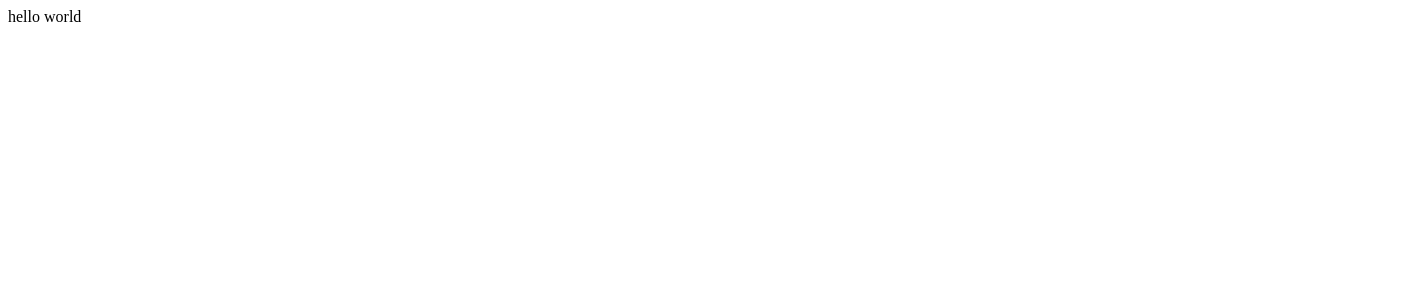
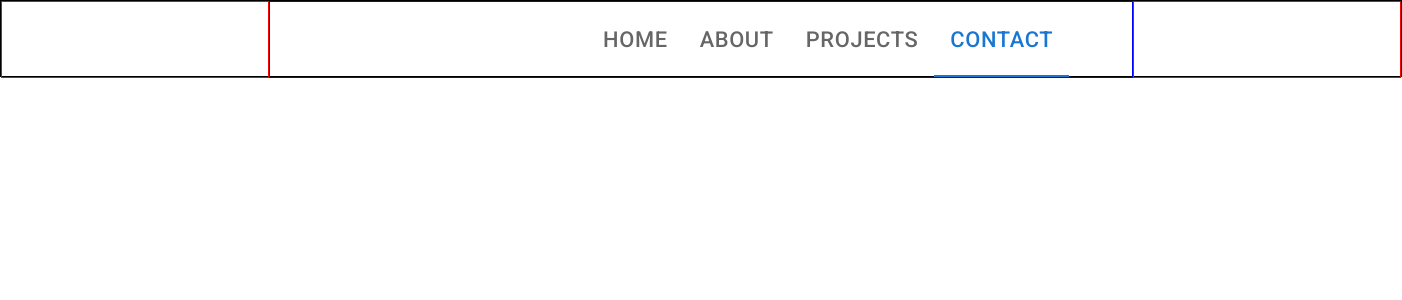
Before and after one commit to remyHo427/portfolio-prototype, a React app: page / in a window 1280 px wide. Shown: the top 300 px of the page, 1402 px wide, since content can reach past the window. Built offline with nearby package versions, Linux system fonts and the light colour scheme; the HTML template or start-up script is replaced by a standard one.

Commit message:
pending language & theme switches

```diff
--- a/src/App.tsx
+++ b/src/App.tsx
@@ -1,7 +1,15 @@
+import '@fontsource/roboto/300.css';
+import '@fontsource/roboto/400.css';
+import '@fontsource/roboto/500.css';
+import '@fontsource/roboto/700.css';
+import './styles/global.css';
+
 import * as React from 'react';
 
+import Main from './pages/Main';
+
 const App = () => {
-  return <div>hello world</div>;
+  return <Main />;
 };
 
 export default App;
--- a/src/index.tsx
+++ b/src/index.tsx
@@ -1,5 +1,11 @@
 import * as React from 'react';
 import { render } from 'react-dom';
 import App from './App';
+import { BrowserRouter } from 'react-router-dom';
 
-render(<App />, document.getElementById('root'));
+render(
+  <BrowserRouter>
+    <App />
+  </BrowserRouter>,
+  document.getElementById('root'),
+);
--- /dev/null
+++ b/src/pages/Main.tsx
@@ -0,0 +1,71 @@
+import * as React from 'react';
+import styled from 'styled-components';
+import Tabs from '@mui/material/Tabs';
+import Tab from '@mui/material/Tab';
+
+const Container = styled.div`
+  margin: auto;
+  width: 1400px;
+`;
+
+const Header = styled.div`
+  width: 100%;
+  height: 3rem;
+  border: 1px black solid;
+  display: flex;
+`;
+
+const HeaderTabs = styled(Tabs)`
+  border: 1px blue solid;
+  height: 100%;
+  width: 60%;
+  padding: 0 2.5rem 0 0;
+
+  & > div > div {
+    height: 100%;
+    flex-direction: row-reverse;
+  }
+`;
+
+const HeaderTab = styled(Tab)`
+  height: 100%;
+`;
+
+const Switches = styled.div`
+  border: 1px red solid;
+  height: 100%;
+  width: 20%;
+`;
+
+const Logo = styled.div`
+  border: 1px red solid;
+  height: 100%;
+  width: 20%;
+`;
+
+const Main = () => {
+  const [tabValue, setTabValue] = React.useState(0);
+  const handleChange = (e: React.MouseEvent, newValue: number) =>
+    setTabValue(newValue);
+
+  return (
+    <Container>
+      <Header>
+        <Logo />
+        <HeaderTabs
+          value={tabValue}
+          onChange={handleChange}
+          aria-label="header tabs"
+        >
+          <HeaderTab label="Contact" />
+          <HeaderTab label="Projects" />
+          <HeaderTab label="About" />
+          <HeaderTab label="Home" />
+        </HeaderTabs>
+        <Switches />
+      </Header>
+    </Container>
+  );
+};
+
+export default Main;
--- /dev/null
+++ b/src/styles/global.css
@@ -0,0 +1,137 @@
+/* http://meyerweb.com/eric/tools/css/reset/
+   v2.0 | 20110126
+   License: none (public domain)
+*/
+
+html,
+body,
+div,
+span,
+applet,
+object,
+iframe,
+h1,
+h2,
+h3,
+h4,
+h5,
+h6,
+p,
+blockquote,
+pre,
+a,
+abbr,
+acronym,
+address,
+big,
+cite,
+code,
+del,
+dfn,
+em,
+img,
+ins,
+kbd,
+q,
+s,
+samp,
+small,
+strike,
+strong,
+sub,
+sup,
+tt,
+var,
+b,
+u,
+i,
+center,
+dl,
+dt,
+dd,
+ol,
+ul,
+li,
+fieldset,
+form,
+label,
+legend,
+table,
+caption,
+tbody,
+tfoot,
+thead,
+tr,
+th,
+td,
+article,
+aside,
+canvas,
+details,
+embed,
+figure,
+figcaption,
+footer,
+header,
+hgroup,
+menu,
+nav,
+output,
+ruby,
+section,
+summary,
+time,
+mark,
+audio,
+video {
+  margin: 0;
+  padding: 0;
+  border: 0;
+  font-size: 100%;
+  font: inherit;
+  vertical-align: baseline;
+}
+/* HTML5 display-role reset for older browsers */
+article,
+aside,
+details,
+figcaption,
+figure,
+footer,
+header,
+hgroup,
+menu,
+nav,
+section {
+  display: block;
+}
+body {
+  line-height: 1;
+}
+ol,
+ul {
+  list-style: none;
+}
+blockquote,
+q {
+  quotes: none;
+}
+blockquote:before,
+blockquote:after,
+q:before,
+q:after {
+  content: '';
+  content: none;
+}
+table {
+  border-collapse: collapse;
+  border-spacing: 0;
+}
+
+:root {
+  font-size: 25px;
+}
+
+html {
+  font-family: 'Roboto', 'sans-serif';
+}
--- a/tsconfig.json
+++ b/tsconfig.json
@@ -6,7 +6,10 @@
     "outDir": "./dist",
     "removeComments": true,
     "sourceMap": true,
-    "target": "ES5"
+    "target": "ES5",
+    "paths": {
+      "@mui/styled-engine": [ "./node_modules/@mui/styled-engine-sc" ]
+    }
   },
   "include": ["./src/**/*.tsx", "./src/**/*.ts"],
   "exclude": ["./dist/", "./node_modules/"]
--- a/webpack.config.js
+++ b/webpack.config.js
@@ -21,6 +21,10 @@ module.exports = {
         test: /\.js$/,
         loader: 'source-map-loader',
       },
+      {
+        test: /\.css$/,
+        use: ['style-loader', 'css-loader'],
+      },
     ],
   },
   plugins: [
```
Also changed, not shown: package.json (+16 -0 lines), 2 other files (tests, documents, lock files or other folders).
